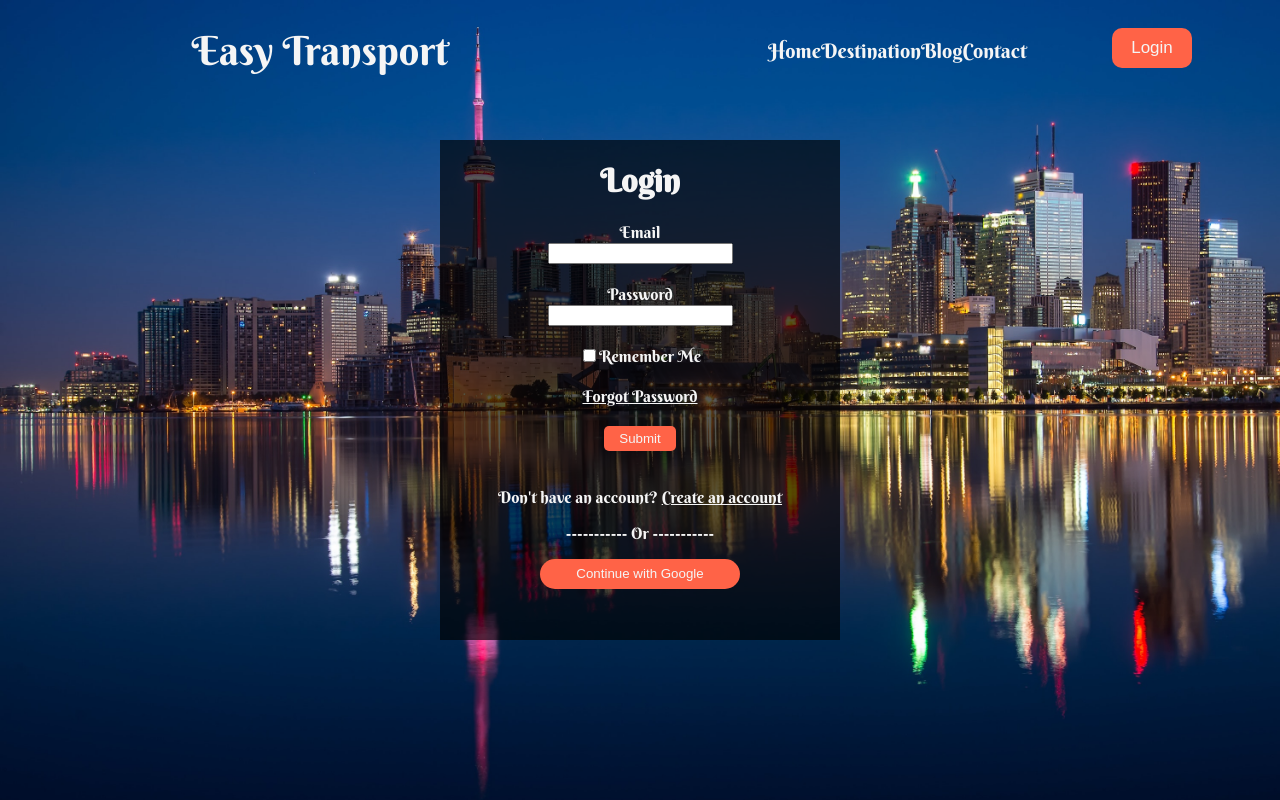
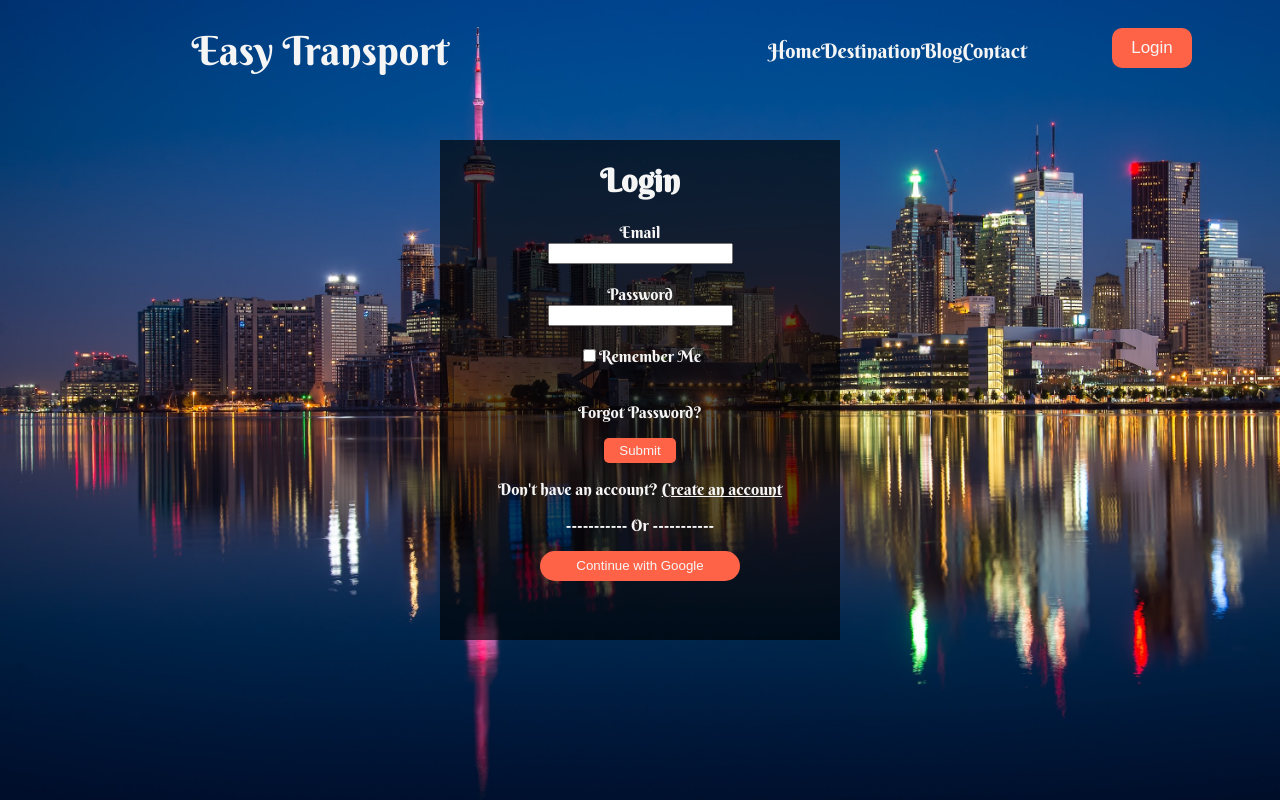
Before and after one commit to tamim11/easy-transport, a React (Create React App) app: page /login in a window 1280 px wide. Built offline with nearby package versions, Linux system fonts and the light colour scheme.

Commit message:
fourth commit

```diff
--- a/src/components/Card/Card.css
+++ b/src/components/Card/Card.css
@@ -1,7 +1,7 @@
 .card-body {
     max-width: 300px;
     max-height: 300px;
-    background-color: gray;
+    background-color: rgba(128, 128, 128, 0.911);
     border-radius: 10px;
     text-align: center;
     color: black;
--- a/src/components/Login/Login.js
+++ b/src/components/Login/Login.js
@@ -14,8 +14,8 @@ const Login = () => {
                     <input type="password" name="password" required /><br /><br />
                     <input type="checkbox" name="remember" />
                     <label htmlFor="remember">Remember Me</label><br /><br />
-                    <a href="#">Forgot Password</a><br /><br />
-                    <input type="submit" value="Submit" /><br /><br />
+                    <p>Forgot Password?</p>
+                    <input type="submit" value="Submit" /><br />
                 </form>
                 <p>Don't have an account? <Link to="/create">Create an account</Link></p>
                 <p>----------- Or -----------</p>
```
